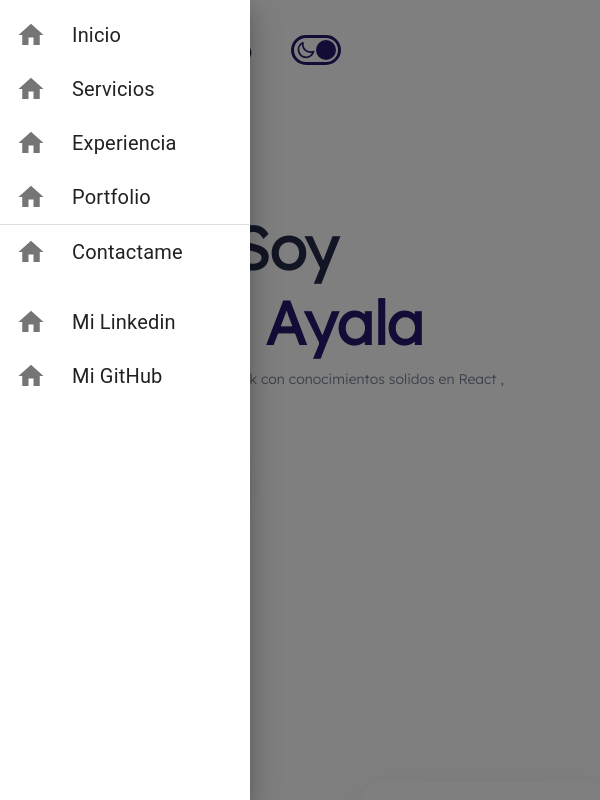
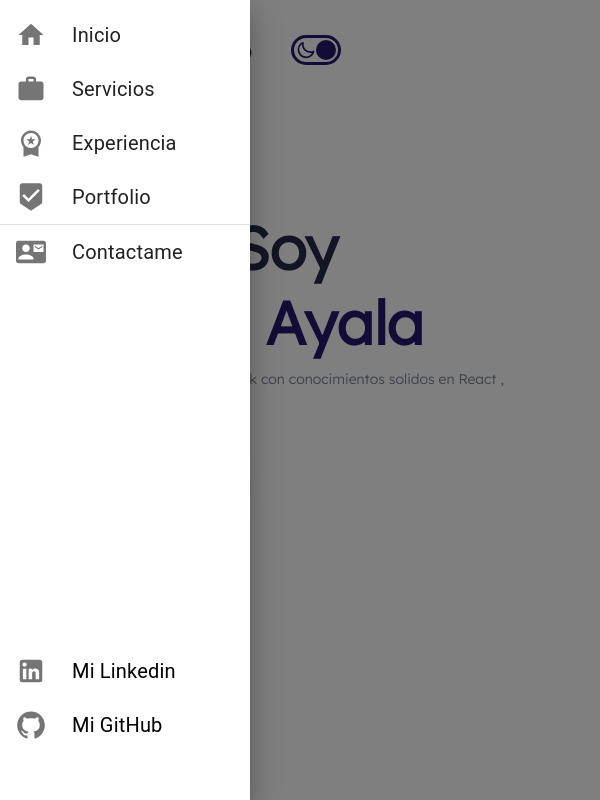
Before and after one commit to MarkoAyala/Portfolio, a React (Create React App) app: page / in a window 600 px wide. Both pictures are taken after a click on the button 102 px from the left and 50 px from the top of the page. Shown: the top 800 px of the page. Built offline with nearby package versions, Linux system fonts and the light colour scheme.

Commit message:
barra lateral y responsive terminado

```diff
--- a/src/Components/NavBar/Drawer.jsx
+++ b/src/Components/NavBar/Drawer.jsx
@@ -8,12 +8,15 @@ import ListItem from '@mui/material/ListItem';
 import ListItemButton from '@mui/material/ListItemButton';
 import ListItemIcon from '@mui/material/ListItemIcon';
 import ListItemText from '@mui/material/ListItemText';
-import InboxIcon from '@mui/icons-material/MoveToInbox';
-import MailIcon from '@mui/icons-material/Mail';
 import MenuIcon from '@mui/icons-material/Menu';
 import HomeIcon from '@mui/icons-material/Home';
 import {Link} from 'react-scroll';
-
+import WorkIcon from '@mui/icons-material/Work';
+import BeenhereIcon from '@mui/icons-material/Beenhere';
+import WorkspacePremiumIcon from '@mui/icons-material/WorkspacePremium';
+import ContactMailIcon from '@mui/icons-material/ContactMail';
+import GitHubIcon from '@mui/icons-material/GitHub';
+import LinkedInIcon from '@mui/icons-material/LinkedIn';
 
 export default function TemporaryDrawer() {
   const [state, setState] = React.useState({
@@ -33,7 +36,9 @@ export default function TemporaryDrawer() {
 
   const list = (anchor) => (
     <Box
-      sx={{ width:250 }}
+      sx={{ width:250 , height:'100vh', justifyContent:'space-between'}}
+      display='flex'
+      flexDirection='column'
       role="presentation"
       onClick={toggleDrawer(anchor, false)}
       onKeyDown={toggleDrawer(anchor, false)}
@@ -54,7 +59,7 @@ export default function TemporaryDrawer() {
           <ListItem key={'Servicios'} disablePadding>
             <ListItemButton>
               <ListItemIcon>
-                <HomeIcon/>
+                <WorkIcon/>
               </ListItemIcon>
               <Link onClick={toggleDrawer(anchor, false)} spy={true} to='Services' smooth={true} >
               <ListItemText primary={'Servicios'} />
@@ -65,7 +70,7 @@ export default function TemporaryDrawer() {
           <ListItem key={'Experiencia'} disablePadding>
             <ListItemButton>
               <ListItemIcon>
-                <HomeIcon/>
+                <WorkspacePremiumIcon/>
               </ListItemIcon>
               <Link onClick={toggleDrawer(anchor, false)} spy={true} to='Experience' smooth={true} >
               <ListItemText primary={'Experiencia'} />
@@ -75,7 +80,7 @@ export default function TemporaryDrawer() {
           <ListItem key={'Portfolio'} disablePadding>
             <ListItemButton>
               <ListItemIcon>
-                <HomeIcon/>
+                <BeenhereIcon/>
               </ListItemIcon>
               <Link onClick={toggleDrawer(anchor, false)} spy={true} to='Portfolio' smooth={true} >
               <ListItemText primary={'Portfolio'} />
@@ -86,7 +91,7 @@ export default function TemporaryDrawer() {
           <ListItem key={'Contact'} disablePadding>
             <ListItemButton>
               <ListItemIcon>
-                <HomeIcon/>
+                <ContactMailIcon/>
               </ListItemIcon>
               <Link onClick={toggleDrawer(anchor, false)} spy={true} to='Contact' smooth={true} >
               <ListItemText primary={'Contactame'} />
@@ -94,25 +99,25 @@ export default function TemporaryDrawer() {
             </ListItemButton>
           </ListItem>
       </List>
-      <List>
+      <List sx={{margin:'0 0 2rem 0'}}>
       <ListItem key={'Linkedin'} disablePadding>
             <ListItemButton>
               <ListItemIcon>
-                <HomeIcon/>
+                <LinkedInIcon/>
               </ListItemIcon>
-              <Link onClick={toggleDrawer(anchor, false)} spy={true} to='Contact' smooth={true} >
+              <a href='https://www.linkedin.com/in/markoayaladev/' target='_blank' style={{textDecoration:'none' ,color:'rgb(0,0,0)'}}>
               <ListItemText primary={'Mi Linkedin'} />
-              </Link>
+              </a>
             </ListItemButton>
           </ListItem>
           <ListItem key={'github'} disablePadding>
             <ListItemButton>
               <ListItemIcon>
-                <HomeIcon/>
+                <GitHubIcon/>
               </ListItemIcon>
-              <Link onClick={toggleDrawer(anchor, false)} spy={true} to='Contact' smooth={true} >
+              <a href='https://github.com/MarkoAyala' target='_blank' style={{textDecoration:'none' ,color:'rgb(0,0,0)'}}>
               <ListItemText primary={'Mi GitHub'} />
-              </Link>
+              </a>
             </ListItemButton>
           </ListItem>
       </List>
@@ -123,7 +128,7 @@ export default function TemporaryDrawer() {
     <div>
       {
         <React.Fragment key={'left'}>
-          <Button sx={{display:{sm:'flex',md:'none', lg:'none'},}} onClick={toggleDrawer('left', true)}><MenuIcon/></Button>
+          <Button sx={{display:{sm:'flex',md:'flex', lg:'none'},}} onClick={toggleDrawer('left', true)}><MenuIcon/></Button>
           <Drawer
             anchor={'left'}
             open={state['left']}
--- a/src/Components/NavBar/Experience/Experience.jsx
+++ b/src/Components/NavBar/Experience/Experience.jsx
@@ -18,7 +18,7 @@ function Experience() {
         </div>
         <div className="achievement">
             <div className="circle" style={{backgroundImage:darkMode?'linear-gradient(to bottom, #ff0000 0%, #2500ff 100%)'
-: ''}}>4+</div>
+: ''}}>5+</div>
             <span>Proyectos</span>
             <span>Terminados</span>
         </div>
--- a/src/Components/NavBar/Intro/Intro.css
+++ b/src/Components/NavBar/Intro/Intro.css
@@ -166,7 +166,7 @@ font-size: 3rem;
         margin-left: -4rem !important;
     }
 }
-@media screen and (max-width:899px) and (min-width:481px){
+@media screen and (max-width:899px) and (min-width:646px){
     .intro{
         flex-direction: column;
         height: 64rem;
@@ -200,3 +200,64 @@ font-size: 3rem;
         height: auto;
     }
 }
+@media screen and (max-width:645px) and (min-width:481px){
+    .intro{
+        flex-direction: column;
+        height: 64rem;
+        gap:7rem;
+    }
+    .i-right{
+        transform: scale(0.9);
+        left: -1.5rem;
+    }
+    .i-right .blur{
+        display: none;
+    }
+    .floating-div:nth-of-type(1){
+        top:-5rem !important;
+        left: 12rem !important;
+    }
+    .floating-div:nth-of-type(2){
+        left: -1rem !important;
+        top: 20rem !important;
+    }
+    .fotoCV{
+        width: 350px;
+        margin-left: 4rem !important;
+        position: absolute !important;
+        top: 5% !important;
+        left: 0% !important;
+    }
+    .i-icons-image{
+        width: 110%;
+        box-sizing: border-box;
+        height: auto;
+    }
+}
+@media screen and (max-width:1250px) and (min-width:900px){
+
+    .intro{
+        flex-direction: column;
+        height: 64rem;
+        gap:7rem;
+    }
+    .i-right{
+        transform: scale(1.1);
+        left: 12rem;
+    }
+      .floating-div:nth-of-type(1){
+        top:-5rem !important;
+        left: 12rem !important;
+    }
+    .floating-div:nth-of-type(2){
+        left: -1rem !important;
+        top: 20rem !important;
+    }
+    .fotoCV{
+        width: 350px;
+        margin-left: 4rem !important;
+        position: absolute !important;
+        top: 5% !important;
+        left: 0% !important;
+    }
+}
--- a/src/Components/NavBar/Navbar.css
+++ b/src/Components/NavBar/Navbar.css
@@ -51,9 +51,12 @@
     }
 }
 
-@media screen and (max-width:899px){
+@media screen and (max-width:1077px){
     .n-right{
         display: none;
         visibility: hidden;
     }
+    .n-button{
+        display: none;
+    }
 }
--- a/src/Components/NavBar/Services/Services.css
+++ b/src/Components/NavBar/Services/Services.css
@@ -77,10 +77,21 @@
         padding: 0;
     }
     .cards{
-        margin-left: 8rem;
+        margin-left: 3rem;
     }
 }
-
+@media screen and (max-width:1384px) and (min-width:1251px){
+    .services{
+        margin-top: 0;
+        flex-direction: column;
+        gap: 5rem;
+        height: 66rem;
+        padding: 0;
+    }
+    .cards{
+        margin-left: 10rem;
+    }
+}
 @media screen and (max-width:899px) and (min-width:481px){
     .services{
         margin-top: 0;
@@ -101,3 +112,9 @@
         justify-content: center;
     }
 }
+
+@media screen and (min-width:1685px){
+    .cards{
+        margin-left: 15rem;
+    }
+}
```
Also changed, not shown: 1 other file (tests, documents, lock files or other folders).
